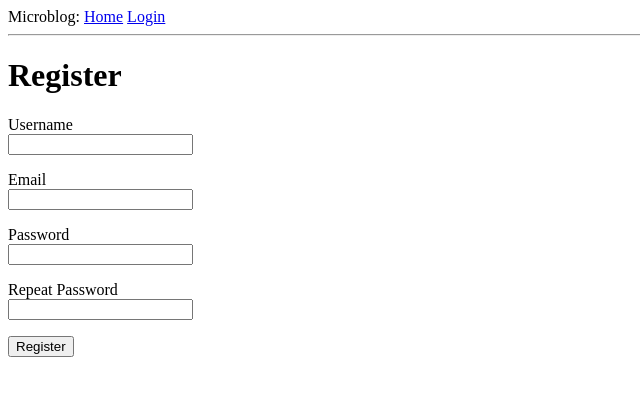
After one commit to cuongbm/microblog, a Flask app: page /register in a window 1280 px wide. The commit adds this page. Shown: the top 396 px of the page, without its empty margins (0-640 px from the left). Run offline with Flask 2, Linux system fonts and the light colour scheme.

Commit message:
add registration form

```diff
--- a/app/__init__.py
+++ b/app/__init__.py
@@ -1,6 +1,7 @@
 from flask import Flask
 from flask_migrate import Migrate
 from flask_sqlalchemy import SQLAlchemy
+from flask_login import LoginManager
 
 from config import Config
 
@@ -9,5 +10,7 @@ app.config.from_object(Config)
 
 db = SQLAlchemy(app)
 migrate = Migrate(app, db)
+login = LoginManager(app)
+login.login_view = 'login'
 
 from app import routes, models
--- a/app/forms.py
+++ b/app/forms.py
@@ -1,6 +1,8 @@
 from flask_wtf import FlaskForm
 from wtforms import *
 from wtforms.validators import *
+
+from app.models import User
 
 
 class LoginForm(FlaskForm):
@@ -8,3 +10,22 @@ class LoginForm(FlaskForm):
     password = PasswordField("Password", validators=[DataRequired()])
     remember_me = BooleanField("Remember Me")
     submit = SubmitField("Sign In")
+
+
+class RegistrationForm(FlaskForm):
+    username = StringField('Username', validators=[DataRequired()])
+    email = StringField('Email', validators=[DataRequired(), Email()])
+    password = PasswordField('Password', validators=[DataRequired()])
+    password2 = PasswordField(
+        'Repeat Password', validators=[DataRequired(), EqualTo('password')])
+    submit = SubmitField('Register')
+
+    def validate_username(self, username):
+        user = User.query.filter_by(username=username.data).first()
+        if user is not None:
+            raise ValidationError('Please use a different username.')
+
+    def validate_email(self, email):
+        user = User.query.filter_by(email=email.data).first()
+        if user is not None:
+            raise ValidationError('Please use a different email address.')
--- a/app/routes.py
+++ b/app/routes.py
@@ -1,12 +1,18 @@
-from app import app
+from werkzeug.urls import url_parse
+
+from app import app, db
 from flask import render_template, flash, redirect, url_for
-from app.forms import LoginForm
+from app.forms import LoginForm, RegistrationForm
+from flask_login import current_user, login_user, logout_user, login_required
+from flask import request
+from app.models import User
 
 
 @app.route("/")
 @app.route("/index")
+@login_required
 def index():
-    user = {'username': 'Cuong'}
+    user = current_user
     posts = [
         {
             "author": {'username': 'john'},
@@ -23,10 +29,44 @@ def index():
 
 @app.route("/login", methods=["GET", "POST"])
 def login():
+    if current_user.is_authenticated:
+        redirect(url_for("index"))
+
     form = LoginForm()
+    if form.validate_on_submit():
+        user = User.query.filter_by(username=form.username.data).first()
+        if user is None or not user.check_password(form.password.data):
+            flash("Invalid username or password")
+            return redirect(url_for("login"))
+        login_user(user,remember=form.remember_me.data)
 
-    if form.validate_on_submit():
-        flash("Login requested for user {}, remember_me={}".format(form.username.data, form.remember_me.data))
+        next_page = request.args.get("next")
+        if not next_page or url_parse(next_page).netloc != "":
+            next_page = "/index"
+
+        return redirect(next_page)
+
+    return render_template("login.html", form=form)
+
+
+@app.route("/register", methods=["GET", "POST"])
+def register():
+    if current_user.is_authenticated:
         return redirect(url_for("index"))
 
-    return render_template("login.html", form=form)
+    form = RegistrationForm()
+    if form.validate_on_submit():
+        u = User(username=form.username.data, email=form.email.data)
+        u.set_password(form.password.data)
+        db.session.add(u)
+        db.session.commit()
+        flash("Congratulation, you are now registered member")
+        return redirect(url_for("index"))
+
+    return render_template("register.html",form=form)
+
+
+@app.route("/logout")
+def logout():
+    logout_user()
+    return redirect(url_for("index"))
--- a/app/templates/base.html
+++ b/app/templates/base.html
@@ -9,7 +9,12 @@
     <body>
         <div>Microblog:
             <a href="{{ url_for('index') }}">Home</a>
-            <a href="{{ url_for('login') }}">Login</a>
+
+            {% if current_user.is_anonymous %}
+                <a href="{{ url_for('login') }}">Login</a>
+            {% else %}
+                <a href="{{ url_for('logout') }}">Logout</a>
+            {% endif %}
         </div>
         <hr>
         {% with messages = get_flashed_messages() %}
--- a/app/templates/login.html
+++ b/app/templates/login.html
@@ -22,4 +22,5 @@
     </p>
     <p> {{ form.submit() }}</p>
 </form>
+<a href="{{ url_for('register') }}">Register</a>
 {% endblock %}
--- /dev/null
+++ b/app/templates/register.html
@@ -0,0 +1,36 @@
+{% extends "base.html" %}
+{% block content %}
+<h1>Register</h1>
+<form action="" method="post" novalidate>
+    {{ form.hidden_tag() }}
+    <p>
+        {{ form.username.label }} <br/>
+        {{ form.username(length=32)}}
+        {% for error in form.username.errors: %}
+            <label style="color: red">{{ error }}</label>
+        {% endfor %}
+    </p>
+    <p>
+        {{ form.email.label }} <br/>
+        {{ form.email(length=32)}}
+        {% for error in form.email.errors: %}
+            <label style="color: red">{{ error }}</label>
+        {% endfor %}
+    </p>
+    <p>
+        {{ form.password.label }} <br/>
+        {{ form.password(length=32)}}
+        {% for error in form.password.errors: %}
+            <label style="color: red">{{ error }}</label>
+        {% endfor %}
+    </p>
+    <p>
+        {{ form.password2.label }} <br/>
+        {{ form.password2(length=32)}}
+        {% for error in form.password2.errors: %}
+            <label style="color: red">{{ error }}</label>
+        {% endfor %}
+    </p>
+    <p> {{ form.submit() }} </p>
+</form>
+{% endblock %}
--- a/requirements.txt
+++ b/requirements.txt
@@ -3,3 +3,4 @@ flask
 flask-wtf
 flask-sqlalchemy
 flask-migrate
+flask-login
```
Also changed, not shown: app/models.py (+17 -2 lines), microblog.py (+7 -1 lines), tests/modelsTests.py (+15 -3 lines), app.db, readme.md.
